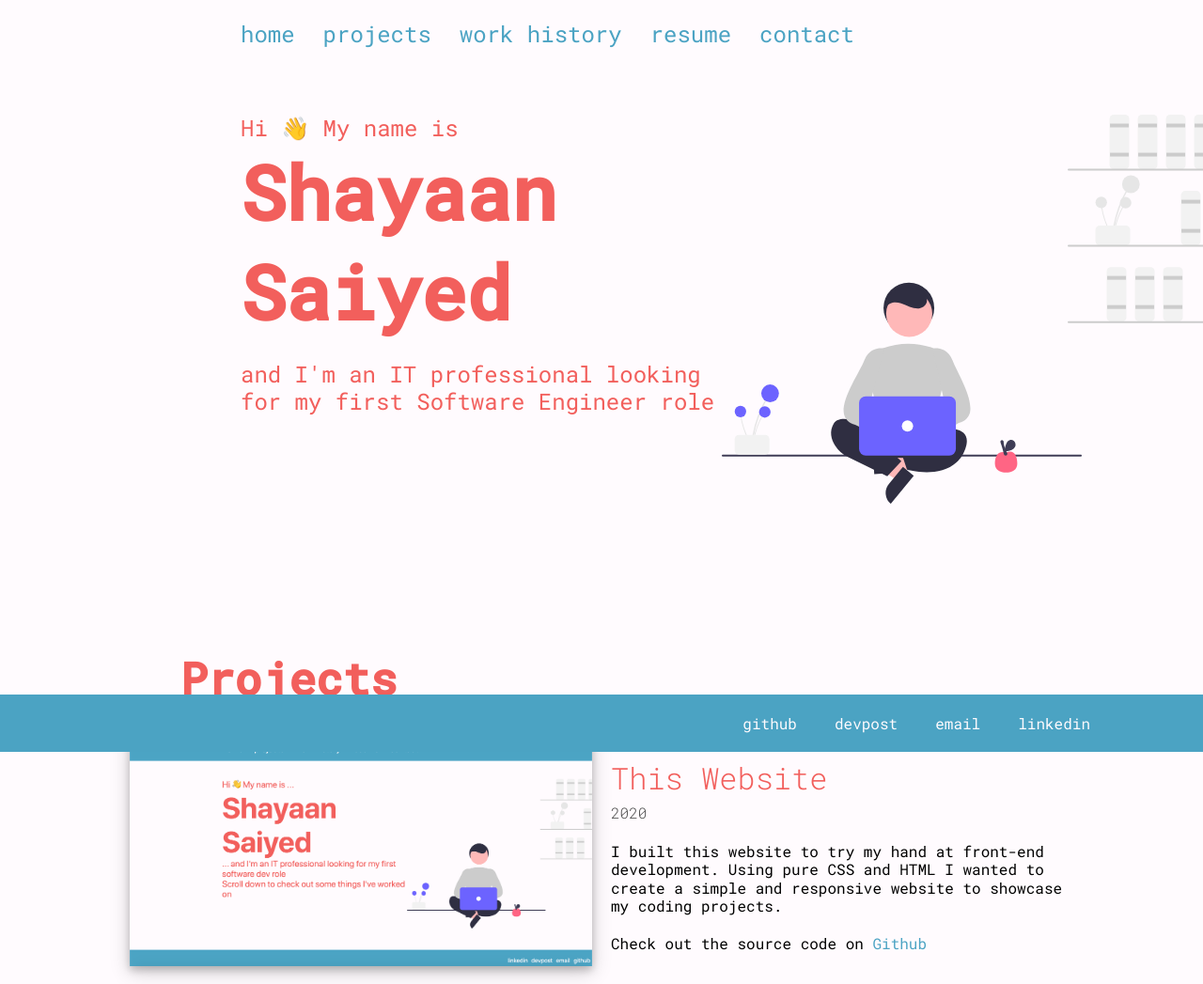
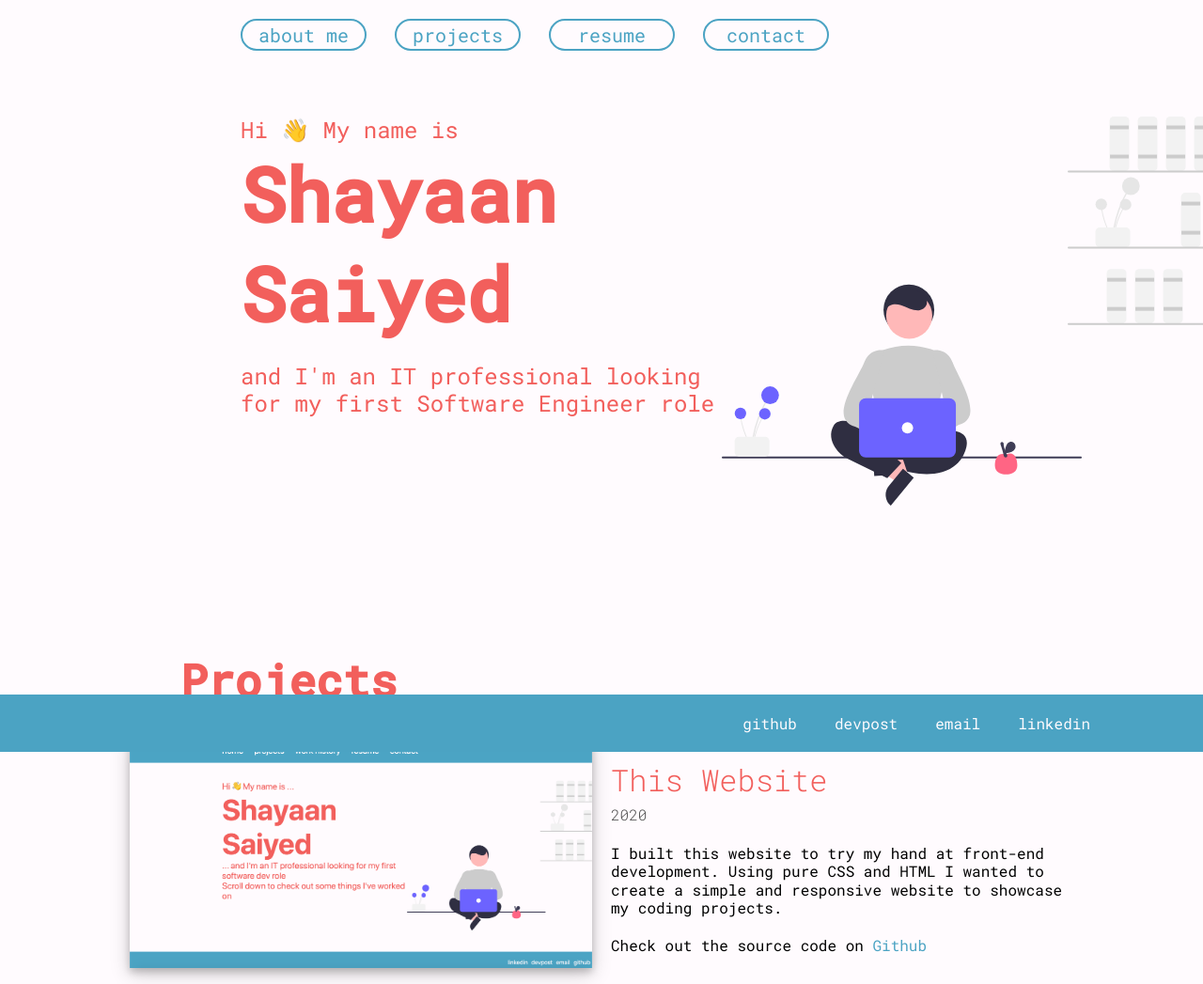
Before and after one commit to shayaansaiyed/shayaansaiyed.github.io, a website: page index.html in a window 1280 px wide. Shown: the top 1047 px of the page at 94% size. Drawn offline with Linux system fonts and the light colour scheme.

Commit message:
fixed nav buttons

```diff
--- a/index.html
+++ b/index.html
@@ -19,12 +19,10 @@
 <nav>
   <ul class="navbar flex-container">
     <li class="nav-item">
-      <a href="">home</a></li>
+      <a href="">about me</a>
+    </li>
      <li class="nav-item">
       <a href="#project-section">projects</a>
-    </li>
-    <li class="nav-item">
-      <a href="">work history</a>
     </li>
     <li class="nav-item">
       <a href="./assets/ShayaanSaiyedResume.pdf">resume</a>
--- a/style.css
+++ b/style.css
@@ -53,19 +53,26 @@ a:active {
 
 .nav-item {
     list-style-type: none;
-    font-size: 1.5rem;
+    font-size: 1.25rem;
+    border: solid 2px var(--main-color-blue);
+    margin: 0px 30px 0px 0px;
+    border-radius: 20px;
+    width: 120px;
     color: var(--main-color-blue);
-    padding-right: 30px;
+    padding: 2px 5px;
+    text-align: center;
 }
 
 .navbar a {
     text-decoration: none;
-    color: var(--main-color-blue);
+    margin: auto;
+    color: inherit;
 }
 
-.navbar a:hover {
+.nav-item:hover {
     text-decoration: none;
     color: var(--main-color-orange);
+    border: solid 2px var(--main-color-orange);
 }
 
 
```
